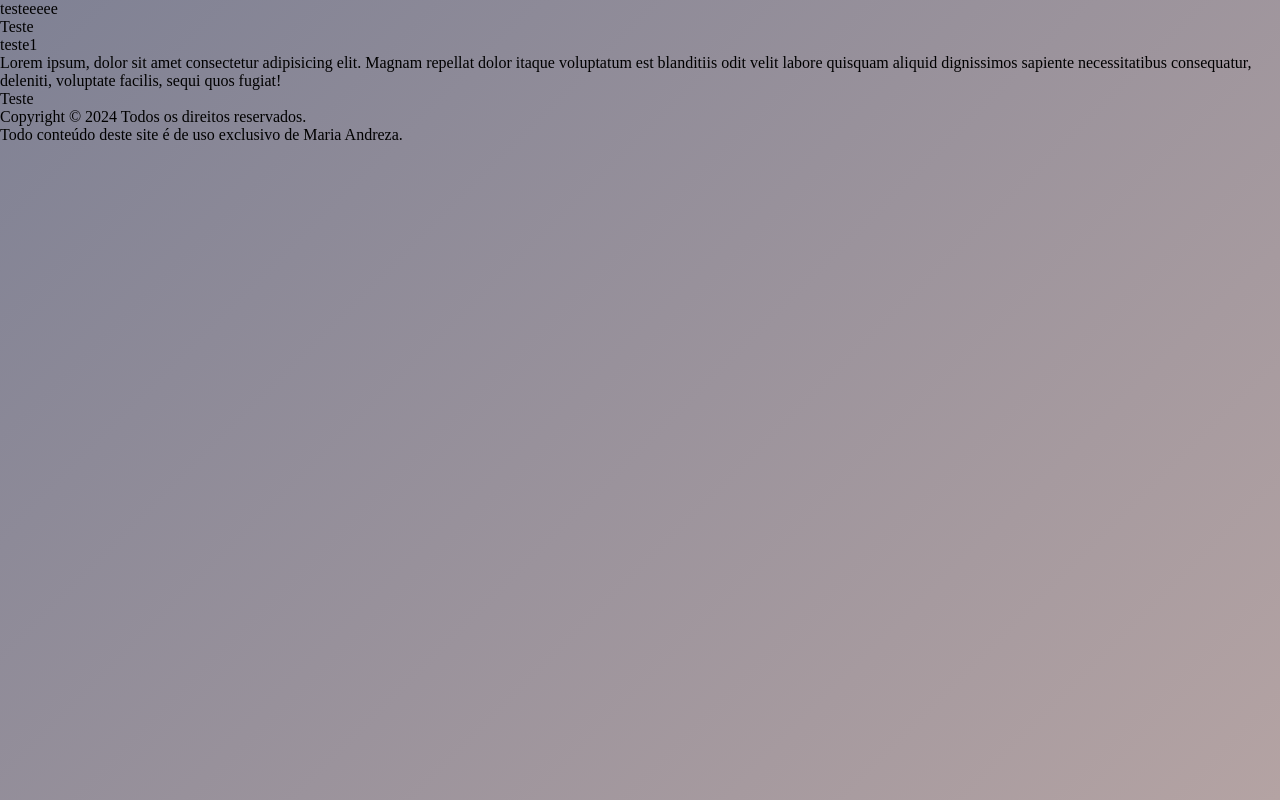
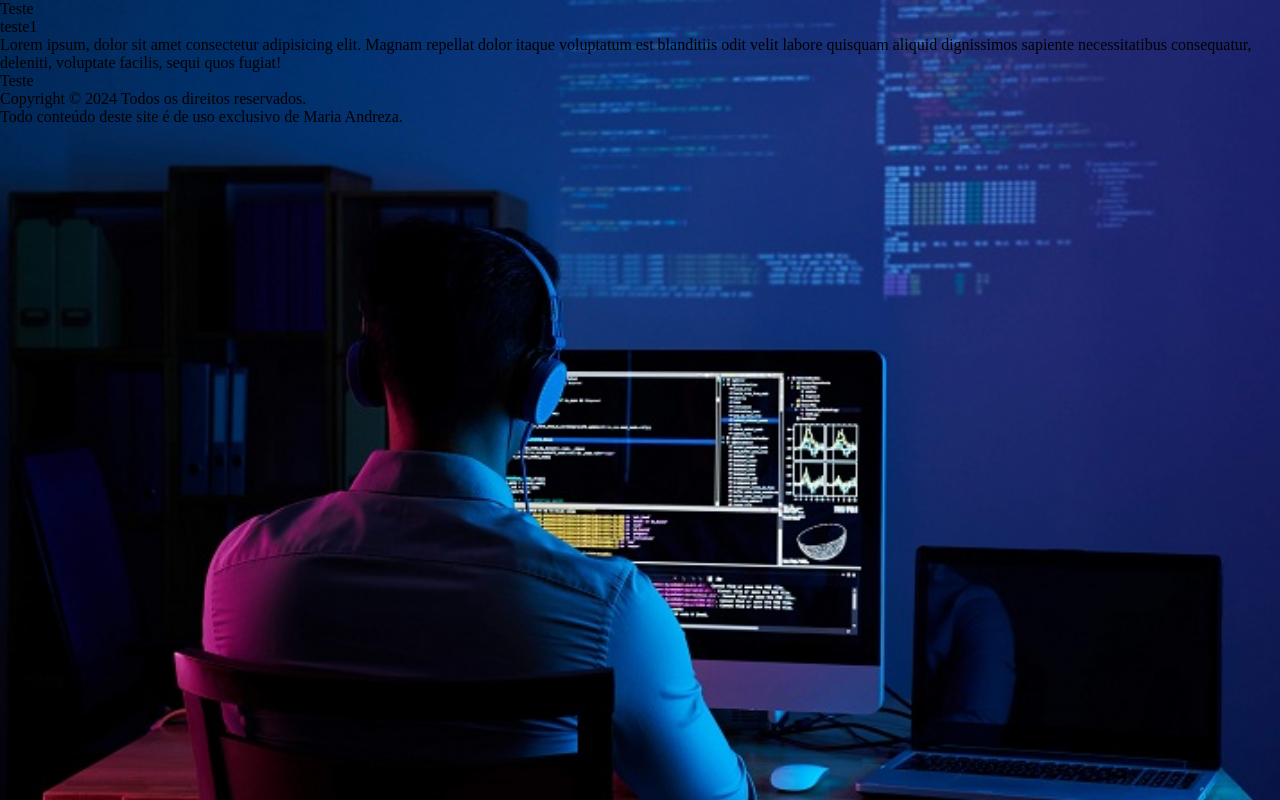
Before and after one commit to mariaandrezacs/plataforma_de_cursos, a plain HTML site: page index.html in a window 1280 px wide. Drawn offline with Linux system fonts and the light colour scheme.

Commit message:
ajustes na pagina login

```diff
--- a/index.html
+++ b/index.html
@@ -3,14 +3,14 @@
 <head>
     <meta charset="UTF-8">
     <meta name="viewport" content="width=device-width, initial-scale=1.0">
-    <title>Macs Cursos</title>
+    <title>Macs Cursos - Inicial</title>
     <link rel="stylesheet" href="styles/login.css">
 </head>
 <body>
     <header>
         <nav>
             <aside>
-                testeeeee
+
             </aside>
             <main>
                 <article>Teste</article>
--- a/styles/login.css
+++ b/styles/login.css
@@ -1,11 +1,15 @@
 *{
     margin: 0;
     padding: 0;
+
 }
 
-body{
-    background: linear-gradient(135deg,  rgb(127, 129, 148) 0%,rgb(180, 163, 163) 100%);
-    height:100vh;
+body {
+    /*background: linear-gradient(135deg,  rgb(127, 129, 148) 0%,rgb(180, 163, 163) 100%); */
+    background: url(../imgs/back-2.png);
+    background-size: cover;
+    height: 100vh;
+
 }
 .container {
     width: 75%; /* Ajuste a largura conforme necessário */
@@ -29,7 +33,9 @@ body{
     background-color: #FFF;
     margin-top: 200px;
     position: fixed;
+
 }
+
 
 .form input {
     width: 100%;
```
Also changed, not shown: templates/login.html (+2 -2 lines), imgs/back-2.png (added), imgs/background.jpg (added).
